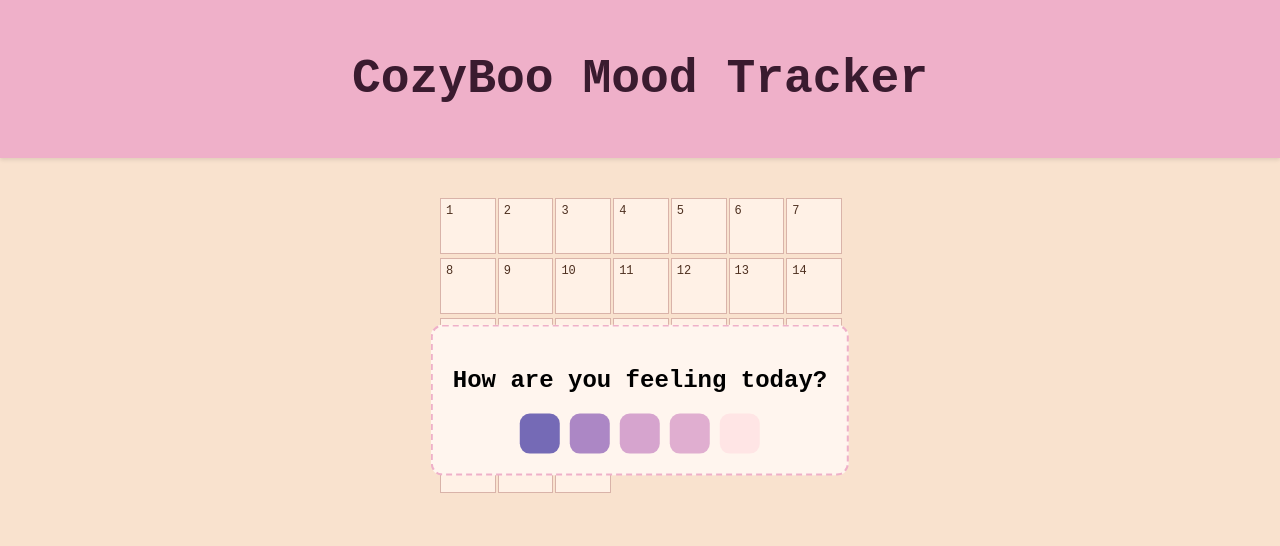
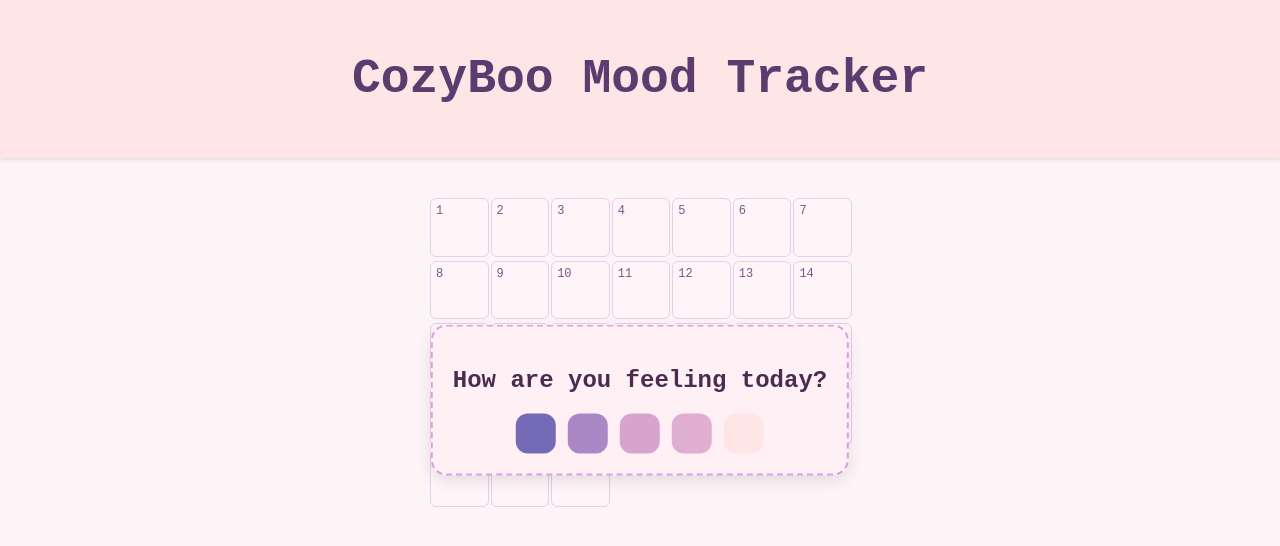
Before and after one commit to zronei/cozyboo, a plain HTML site: page index.html in a window 1280 px wide. Both pictures are taken after a click on the element "10". Drawn offline with Linux system fonts and the light colour scheme.

Commit message:
Update style.css

```diff
--- a/style.css
+++ b/style.css
@@ -1,74 +1,115 @@
+/* Body and general layout */
 body {
   font-family: 'Courier New', monospace;
-  background: #f9e2ce;
+  background: #fdf4f8;
   margin: 0;
   padding: 0;
   text-align: center;
+  color: #4c2b50;
 }
 
+/* Header styling */
 .header {
   padding: 20px;
-  background-color: #efb0c9;
-  color: #3a1b2f;
+  background-color: #ffe5e5;
+  color: #5d3b6f;
   font-size: 24px;
   font-weight: bold;
   box-shadow: 0 2px 4px rgba(0,0,0,0.1);
 }
 
+/* Calendar grid */
 .calendar {
   display: grid;
   grid-template-columns: repeat(7, 1fr);
   gap: 4px;
-  max-width: 400px;
+  max-width: 420px;
   margin: 40px auto;
 }
 
+/* Calendar day tile */
 .day {
   width: 100%;
-  padding-bottom: 100%; /* Square aspect ratio */
+  padding-bottom: 100%; /* square tiles */
   position: relative;
-  background: #fff1e6;
-  border: 1px solid #d9b3a9;
+  background: #fff5f9;
+  border: 1px solid #e6cfe9;
+  border-radius: 6px;
   cursor: pointer;
+  transition: transform 0.1s ease;
 }
 
-.day[data-mood="happy"] { background: #F4A261; }
-.day[data-mood="sad"] { background: #264653; }
-.day[data-mood="anxious"] { background: #E76F51; }
-.day[data-mood="excited"] { background: #2A9D8F; }
-.day[data-mood="neutral"] { background: #E9C46A; }
+.day:hover {
+  transform: scale(1.05);
+}
 
+/* Day number inside calendar tile */
 .day span {
   position: absolute;
   top: 5px;
   left: 5px;
   font-size: 12px;
-  color: #4e3020;
+  color: #7e5587;
 }
 
+/* Mood colors on calendar tiles */
+.day[data-mood="very_sad"]   { background: #756AB6; }
+.day[data-mood="sad"]        { background: #AC87C5; }
+.day[data-mood="neutral"]    { background: #D6A4CE; }
+.day[data-mood="happy"]      { background: #E0AED0; }
+.day[data-mood="amazing"]    { background: #FFE5E5; }
+
+/* Mood logging popup */
 .popup {
   position: fixed;
   top: 50%;
   left: 50%;
   transform: translate(-50%, -50%);
-  background: #fff5ee;
+  background: #fff0f5;
   padding: 20px;
-  border: 2px dashed #efb0c9;
+  border: 2px dashed #d9a0e5;
   display: none;
   z-index: 1000;
-  border-radius: 12px;
+  border-radius: 16px;
+  box-shadow: 0 5px 15px rgba(0,0,0,0.1);
 }
 
+/* Mood options layout */
 .mood-options {
   display: flex;
   justify-content: center;
-  gap: 10px;
+  gap: 12px;
   margin-top: 10px;
 }
 
+/* Mood buttons (color swatches) */
 .mood {
   width: 40px;
   height: 40px;
-  border-radius: 10px;
+  border-radius: 12px;
   cursor: pointer;
+  position: relative;
+  transition: transform 0.1s ease;
 }
+
+.mood:hover {
+  transform: scale(1.15);
+}
+
+/* Tooltip on hover */
+.mood:hover::after {
+  content: attr(title);
+  position: absolute;
+  top: -28px;
+  left: 50%;
+  transform: translateX(-50%);
+  background: #ffffff;
+  color: #6a3c8b;
+  padding: 4px 8px;
+  font-size: 11px;
+  font-weight: bold;
+  border-radius: 6px;
+  box-shadow: 0 2px 5px rgba(0,0,0,0.15);
+  white-space: nowrap;
+  z-index: 10;
+}
```
